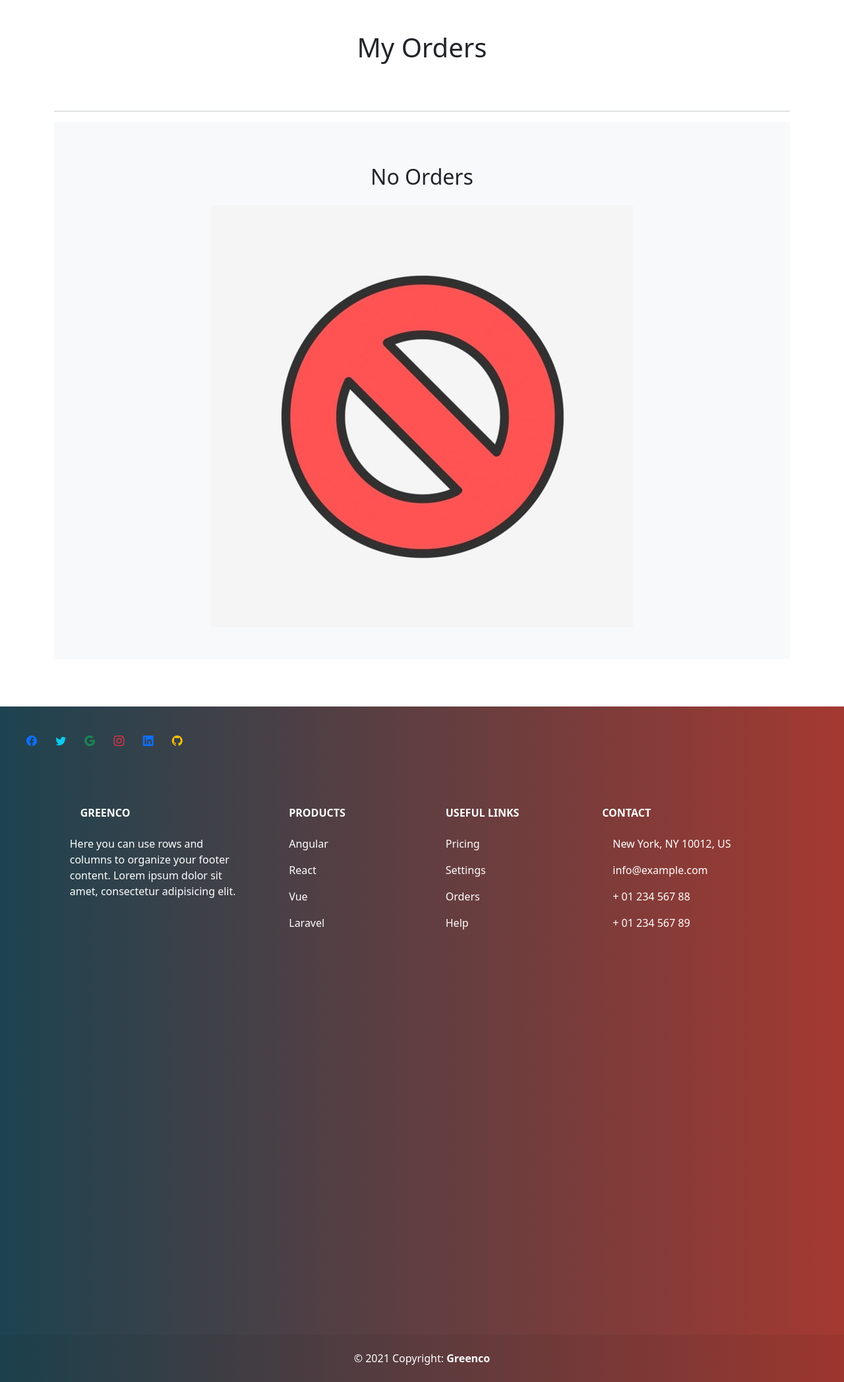
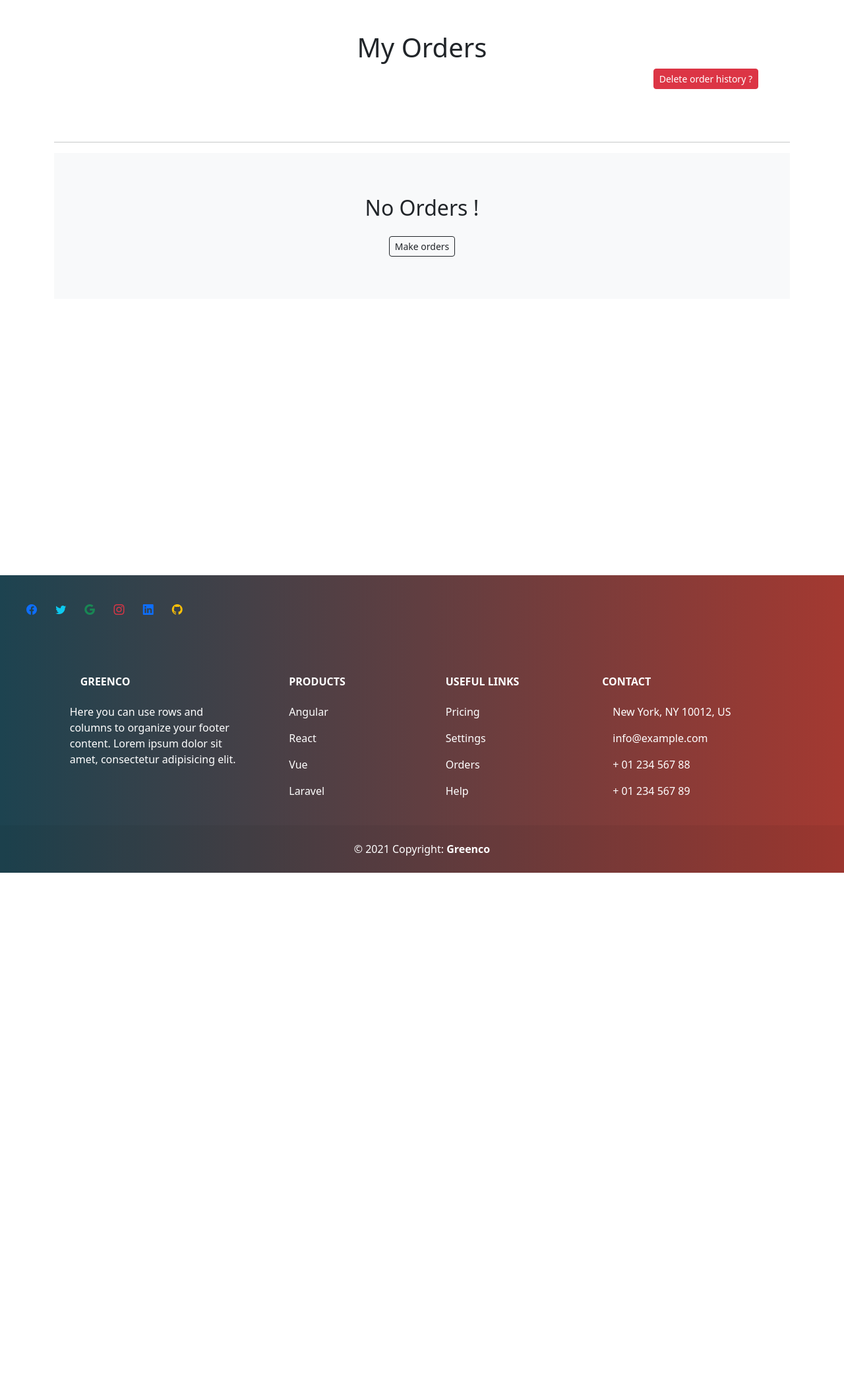
Before and after one commit to souravt0077/greenco, a Django app: page /products/myorders/ in a window 1280 px wide. Shown: the part 98-2193 px from the top of the page at 66% size. After the commit the page ends 1421 px from the top, so only its background shows below. Run offline with Django 4.2, Linux system fonts and the light colour scheme; the visitor is signed in with stand-in values (Sample User, id 1); data that the repository does not hold is empty; some libraries are stand-ins or nearby versions; some web fonts are replaced.

Commit message:
cancel and clear order history

```diff
--- a/greenco/products/models.py
+++ b/greenco/products/models.py
@@ -147,6 +147,7 @@ class Order(models.Model):
     ('Pending','Pending'),
     ('Out for Shipping','Out for Shipping'),
     ('Completed','Completed'),
+    ('Canceled','Canceled'),
     )
     status = models.CharField(max_length=150,choices=order_status,default='Pending')
     message = models.TextField(null=True)
@@ -155,7 +156,7 @@ class Order(models.Model):
     updated_at=models.DateTimeField(auto_now=True)
 
     def __str__(self):
-        return "{}-{}".format(self.fname + '' + self.lname,self.tracking_no)
+        return "{}-{}-{}".format(self.fname + '' + self.lname,self.tracking_no,self.status)
 
     class Meta:
         ordering=['-created_at']
--- a/greenco/products/templates/checkout.html
+++ b/greenco/products/templates/checkout.html
@@ -74,7 +74,7 @@
 
                     <div class='col-sm-6 text-center'>
                         <input type='text' value='{{user_profile.fname}}' required placeholder='First Name' class='form-control mb-3' name='fname' />
-                        <input type='email' value='{{user_profile.email}}' required placeholder='E-mail' class='form-control mb-3' name='email' />
+                        <input type='email' value='{{current_user.email}}' required placeholder='E-mail' class='form-control mb-3' name='email' />
                         <input type='text' value='{{user_profile.city}}'  required placeholder='City' class='form-control mb-3' name='city' />
                         <input type='text' value='{{user_profile.state}}' required placeholder='State' class='form-control mb-3' name='state' />
                         <input type='text' value='{{user_profile.pincode}}' required placeholder='Pin Code' class='form-control mb-3' name='pincode' />
--- a/greenco/products/templates/orders/myorders.html
+++ b/greenco/products/templates/orders/myorders.html
@@ -4,7 +4,7 @@
 
 {% block content %}
 <style>
-    .container{
+    #container{
         min-height:100vh;
     }
     #center{
@@ -12,12 +12,28 @@
         justify-content:center;
         align-items:center;
     }
+    a{
+        text-decoration:none;
+        color:black;
+    }
 </style>
+{% if messages %}
+    {% for msg in messages %}
+        <div class='container mt-3'>
+            <div class="alert alert-info alert-dismissible fade show" role="alert">
+                <strong>{{msg}}</strong>
+                <button type="button" class="btn-close" data-bs-dismiss="alert" aria-label="Close"></button>
+            </div>
+        </div>
+    {% endfor %}
+{% endif %}
 
-
-<div class='container'>
+<div class='container' id='container'>
     <div class='p-5 text-center'>
         <h1>My Orders</h1>
+        <p class='text-end'>
+        <a class='btn btn-sm btn-danger' href={% url 'delete_order' %}>Delete order history ?</a>
+        </p>
     </div>
     <hr>
     {% if orders %}
@@ -49,7 +65,11 @@
                             <p><b>Tracking No. :</b> {{item.tracking_no}}</p>
                             <p><b>Total Price :</b> <i class="bi bi-currency-rupee"></i>{{item.total_price}} /-</p>
                             <p><b>Status :</b> {{item.status}}</p>
+                            <p class='text-end'>
+                                <a class='btn btn-sm btn-danger' href={% url 'cancel_order' item.tracking_no %}>Cancel Order ?</a>
+                            </p>
                         </div>
+
                     </div>
                 </a>
                 {% elif item.status == 'Out for Shipping' %}
@@ -63,18 +83,37 @@
                             <p><b>Tracking No. :</b> {{item.tracking_no}}</p>
                             <p><b>Total Price :</b> <i class="bi bi-currency-rupee"></i>{{item.total_price}} /-</p>
                             <p><b>Status :</b> {{item.status}}</p>
+                            <p class='text-end'>
+                                <a class='btn btn-sm btn-danger' href={% url 'cancel_order' item.tracking_no %}>Cancel Order ?</a>
+                            </p>
+                        </div>
+
+                    </div>
+                </a>
+                {% elif item.status == 'Canceled' %}
+                <a href={% url 'vieworder' item.tracking_no %} >
+                    <div class='card d-block w-100 '>
+                        <div class='card-body bg-danger' title='click to view order details'>
+                            <p>{{forloop.counter}}</p>
+                            <h5>{{item}}</h5>
+                            <hr>
+                            <p><b>Ordered Date :</b> {{item.created_at|date}} {{item.created_at|time}}</p>
+                            <p><b>Tracking No. :</b> {{item.tracking_no}}</p>
+                            <p><b>Total Price :</b> <i class="bi bi-currency-rupee"></i>{{item.total_price}} /-</p>
+                            <p><b>Status :</b> {{item.status}}</p>
                         </div>
                     </div>
                 </a>
+
                 {% endif %}
             </div>
-
             {% endfor %}
         </div>
     {% else %}
     <div class='col-sm-12 bg-light p-5' id='center'>
-        <h2 class='text-center p-3'>No Orders</h2>
-        <img src={% static 'images/no_order.jpg' %} class='d-block w-100' />
+        <h2 class='text-center p-3'>No Orders !  </h2>
+        <p class='text-center'><a class='btn btn-sm btn-outline-dark' href={% url 'category' %}>Make orders </a></p>
+        {% comment %} <img src={% static 'images/no_order.jpg' %} class='d-block w-100' /> {% endcomment %}
     </div>
 
     {% endif %}
@@ -82,5 +121,7 @@
 <br>
 <br>
 <br>
+
+
 {% include 'footer.html' %}
 {% endblock content %}
--- a/greenco/products/templates/orders/vieworder.html
+++ b/greenco/products/templates/orders/vieworder.html
@@ -31,7 +31,6 @@
                 </div>
                 {% endfor %}
             {% endif %}
-
         </div>
         <div class='col-sm-6'>
             <h1 class='text-center p-3'>Shipping Details</h1>
--- a/greenco/products/urls.py
+++ b/greenco/products/urls.py
@@ -25,7 +25,9 @@ urlpatterns = [
 
     # my orders
     path('myorders/',views.myorders,name='myorders'),
+    path('delete_order/',views.delete_order_history,name='delete_order'),
     path('vieworder/<str:t_no>/',views.vieworder,name='vieworder'),
+    path('cancel_order/<str:t_no>/',views.cancel_order,name='cancel_order'),
 
 
     # wishlist
--- a/greenco/products/views.py
+++ b/greenco/products/views.py
@@ -138,8 +138,8 @@ def placeorder(request):
             userprofile=Profile()
             userprofile.user = request.user
             userprofile.fname = request.POST.get('fname')
-            userprofile.fname = request.POST.get('lname')
-            userprofile.email = request.POST.get('email')
+            userprofile.lname = request.POST.get('lname')
+            current_user.email = request.POST.get('email')
             userprofile.city = request.POST.get('city')
             userprofile.state = request.POST.get('state')
             userprofile.pincode = request.POST.get('pincode')
@@ -208,6 +208,31 @@ def myorders(request):
     category=MainCategory.objects.all()
     context={'orders':orders,'category':category}
     return render(request,'orders/myorders.html',context)
+
+def cancel_order(request,t_no):
+    user=request.user
+    orders=Order.objects.filter(tracking_no=t_no).filter(user=user).first()
+    orders.status='Canceled'
+    orders.save()
+    messages.success(request,'Order Canceled')
+    return redirect('myorders')
+
+
+
+# delete order history
+
+def delete_order_history(request):
+    orders=Order.objects.filter(user=request.user)
+    if orders.filter(status='Pending'):
+        messages.error(request,'Order is on progress.Can not clear history')
+        return redirect('myorders')
+    elif orders.filter(status='Out for Shipping'):
+        messages.error(request,'Order is on progress.Can not clear history')
+        return redirect('myorders')
+    else:
+        messages.success(request,'history cleard successfully')
+        orders.delete()
+        return redirect('myorders')
 
 def vieworder(request,t_no):
     orders=Order.objects.filter(tracking_no=t_no).filter(user=request.user).first()
```
Also changed, not shown: greenco/products/migrations/0017_alter_order_options_alter_profile_options_and_more.py (added).
